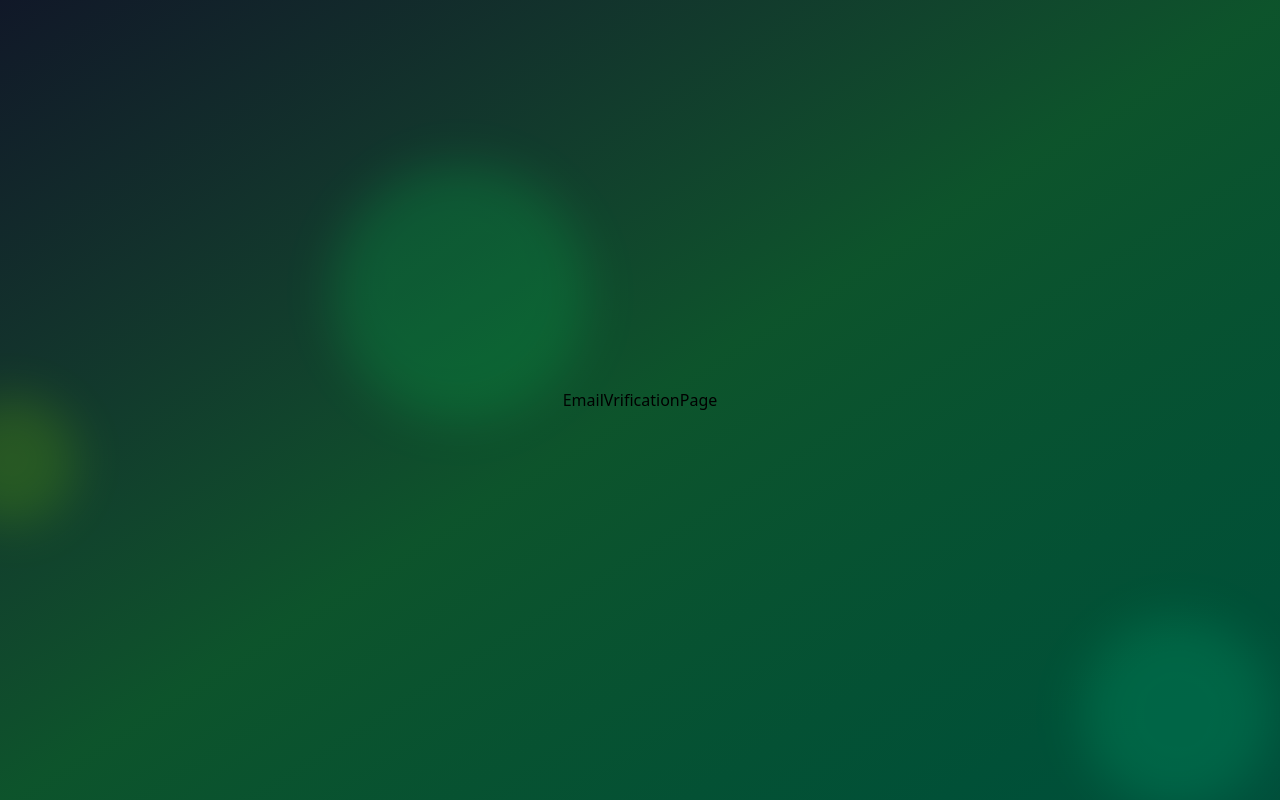
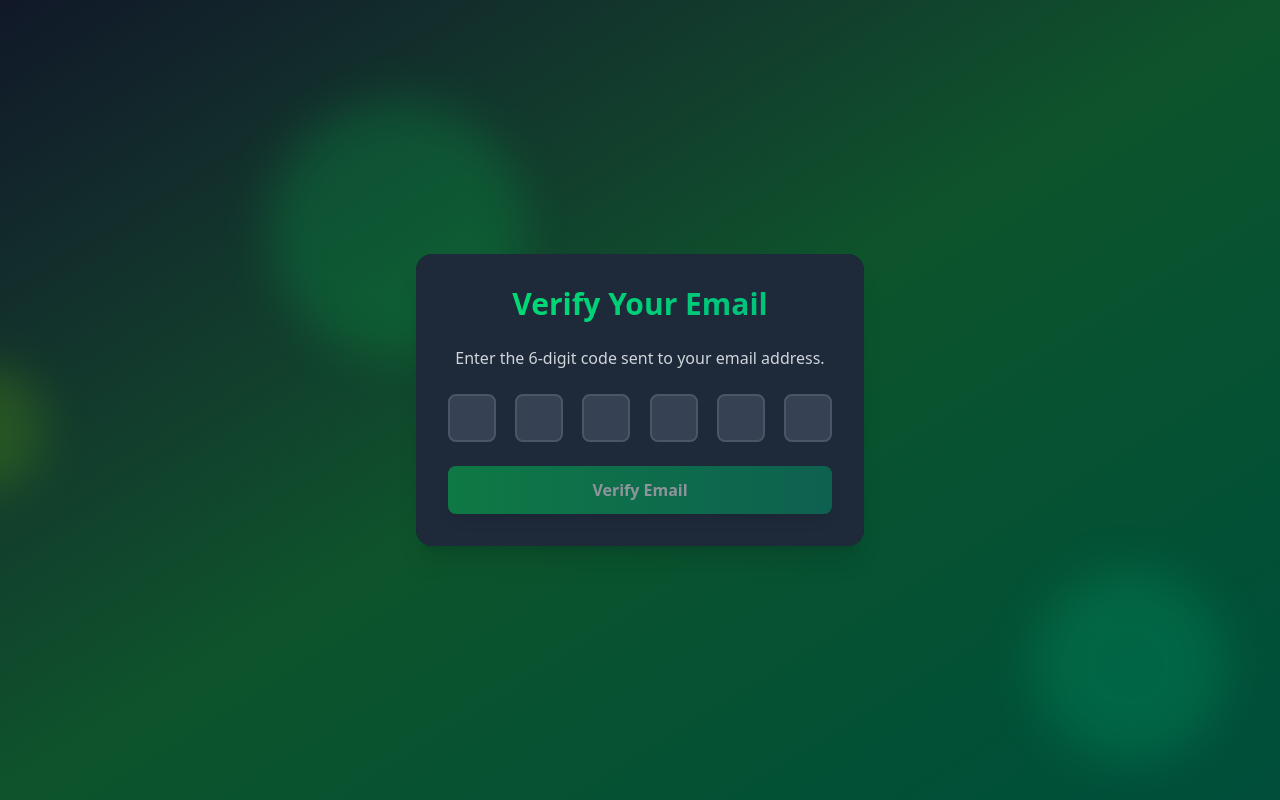
Before and after one commit to Elddar00/secure-mern-app, a React (Vite) app in the folder frontend/: page /verify-email in a window 1280 px wide. Built offline with nearby package versions, Linux system fonts and the light colour scheme.

Commit message:
Email Verification Page UI

```diff
--- a/frontend/src/pages/EmailVrificationPage.jsx
+++ b/frontend/src/pages/EmailVrificationPage.jsx
@@ -1,7 +1,100 @@
-import React from "react";
+import React, { useEffect, useRef, useState } from "react";
+import { useNavigate } from "react-router-dom";
+import { motion } from "framer-motion";
 
 const EmailVrificationPage = () => {
-  return <div>EmailVrificationPage</div>;
+  const [code, setCode] = useState(["", "", "", "", "", ""]);
+  const inputRefs = useRef([]);
+  const navigate = useNavigate();
+  const isLoading = false;
+
+  const handleChange = (index, value) => {
+    const newCode = [...code];
+
+    // Handle pasted content
+    if (value.length > 1) {
+      const pastedCode = value.slice(0, 6).split("");
+      for (let i = 0; i < 6; i++) {
+        newCode[i] = pastedCode[i] || "";
+      }
+      setCode(newCode);
+
+      // Focus on the last non-empty input or the first empty one
+      const lastFilledIndex = newCode.findLastIndex((digit) => digit !== "");
+      const focusIndex = lastFilledIndex < 5 ? lastFilledIndex + 1 : 5;
+      inputRefs.current[focusIndex].focus();
+    } else {
+      newCode[index] = value;
+      setCode(newCode);
+
+      // Move focus to the next input field if value is entered
+      if (value && index < 5) {
+        inputRefs.current[index + 1].focus();
+      }
+    }
+  };
+
+  const handleKeyDown = (index, e) => {
+    if (e.key === "Backspace" && !code[index] && index > 0) {
+      inputRefs.current[index - 1].focus();
+    }
+  };
+
+  const handleSubmit = async (e) => {
+    e.preventDefault();
+    const verificationCode = code.join("");
+    alert(`Verification code submitted: ${verificationCode}`);
+  };
+
+  // Auto submit when all fields are filled
+  useEffect(() => {
+    if (code.every((digit) => digit !== "")) {
+      handleSubmit(new Event("submit"));
+    }
+  }, [code]);
+  return (
+    <div className="max-w-md w-full bg-gray-800 bg-opacity-50 backdrop-filter backdrop-blur-xl rounded-2xl shadow-xl overflow-hidden">
+      <motion.div
+        initial={{ opacity: 0, y: -50 }}
+        animate={{ opacity: 1, y: 0 }}
+        transition={{ duration: 0.5 }}
+        className="bg-gray-800 bg-opacity-50 backdrop-filter backdrop-blur-xl rounded-2xl shadow-2xl p-8 w-full max-w-md"
+      >
+        <h2 className="text-3xl font-bold mb-6 text-center bg-gradient-to-r from-green-400 to-emerald-500 text-transparent bg-clip-text">
+          Verify Your Email
+        </h2>
+        <p className="text-center text-gray-300 mb-6">
+          Enter the 6-digit code sent to your email address.
+        </p>
+
+        <form onSubmit={handleSubmit} className="space-y-6">
+          <div className="flex justify-between">
+            {code.map((digit, index) => (
+              <input
+                key={index}
+                ref={(el) => (inputRefs.current[index] = el)}
+                type="text"
+                maxLength="6"
+                value={digit}
+                onChange={(e) => handleChange(index, e.target.value)}
+                onKeyDown={(e) => handleKeyDown(index, e)}
+                className="w-12 h-12 text-center text-2xl font-bold bg-gray-700 text-white border-2 border-gray-600 rounded-lg focus:border-green-500 focus:outline-none"
+              />
+            ))}
+          </div>
+          <motion.button
+            whileHover={{ scale: 1.05 }}
+            whileTap={{ scale: 0.95 }}
+            type="submit"
+            disabled={isLoading || code.some((digit) => !digit)}
+            className="w-full bg-gradient-to-r from-green-500 to-emerald-600 text-white font-bold py-3 px-4 rounded-lg shadow-lg hover:from-green-600 hover:to-emerald-700 focus:outline-none focus:ring-2 focus:ring-green-500 focus:ring-opacity-50 disabled:opacity-50"
+          >
+            {isLoading ? "Verifying..." : "Verify Email"}
+          </motion.button>
+        </form>
+      </motion.div>
+    </div>
+  );
 };
 
 export default EmailVrificationPage;
```
